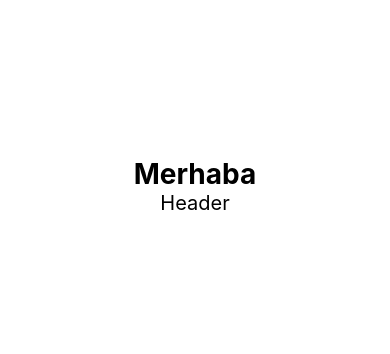
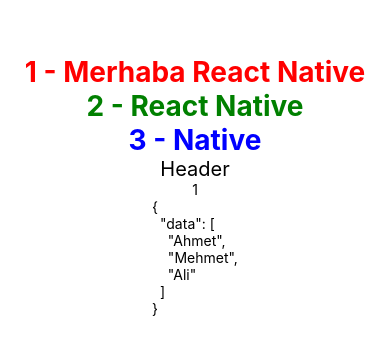
Before and after one commit to murathanje/React-Native, a React Native app in the folder ReactNative/: screen / in a window 390 px wide. Shown: the part 236-590 px from the top of the page. Built offline with nearby package versions, Linux system fonts and the light colour scheme.

Commit message:
Props was done

```diff
--- a/ReactNative/App.js
+++ b/ReactNative/App.js
@@ -4,12 +4,19 @@
 
 import Title from "./src/components/Title.js"
 import Header from "./src/components/Header.js"
+import User from "./src/components/User.js"
+import Users from "./src/components/Users.js"
 
 const App = () => {
   return (
     <View style={styles.container}>
-      <Title />
+      <Title text = "Merhaba React Native" color= "red" numberOfLines={1} />
+      <Title text="React Native" color="green" numberOfLines={2} />
+      <Title text="Native" color="blue" numberOfLines={3} />
       <Header />
+
+      <User data = {{ id: 1, name: "Mehmet"}}/>
+      <Users data = {["Ahmet", "Mehmet", "Ali"]}/>
     </View>
   );
 }
--- a/ReactNative/src/components/Title.js
+++ b/ReactNative/src/components/Title.js
@@ -1,10 +1,10 @@
 import React from 'react';
 import { View, StyleSheet, Text } from 'react-native';
 
-const Title = () => {
+const Title = (props) => {
     return (
         <View>
-            <Text style = {styles.title}>Merhaba</Text>
+            <Text style = {[styles.title, {color: props.color}]}>{props.numberOfLines} - {props.text}</Text>
         </View>
     );
 };
--- /dev/null
+++ b/ReactNative/src/components/User.js
@@ -0,0 +1,12 @@
+import { View, Text } from 'react-native'
+import React from 'react'
+
+const User = (props) => {
+  return (
+    <View>
+      <Text>{JSON.stringify(props.data.id)}</Text>
+    </View>
+  )
+}
+
+export default User
--- /dev/null
+++ b/ReactNative/src/components/Users.js
@@ -0,0 +1,12 @@
+import { View, Text } from 'react-native'
+import React from 'react'
+
+const Users = (data) => {
+  return (
+    <View>
+      <Text>{JSON.stringify(data, null, 2)}</Text>
+    </View>
+  )
+}
+
+export default Users
```
Also changed, not shown: 1 other file (tests, documents, lock files or other folders).
